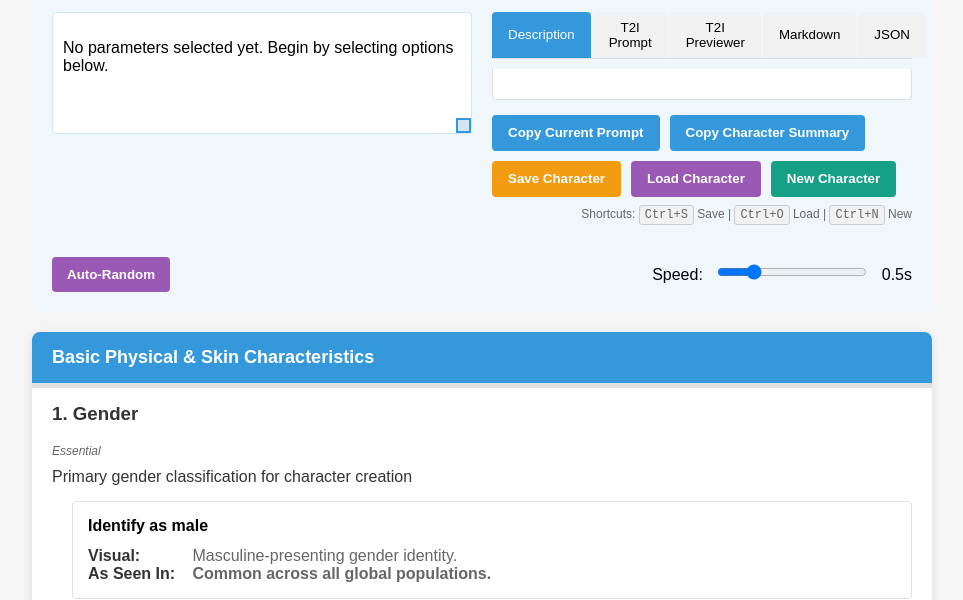
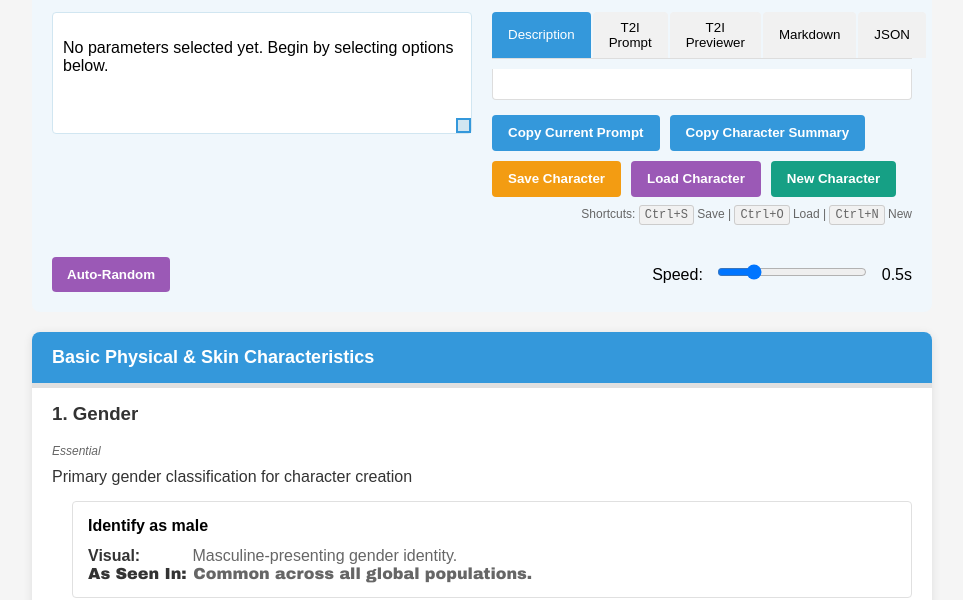
Before and after one commit to Deprived999x/HBSV010, a plain HTML site: page index.html in a window 1280 px wide. Shown: the part 218-818 px from the top of the page, without its empty margins (158-1121 px from the left). Drawn offline with Linux system fonts and the light colour scheme.

Commit message:
Add files via upload

```diff
--- a/index.html
+++ b/index.html
@@ -184,14 +184,17 @@
             width: 100px;
         }
 
-        /* Fix: Target the actual content structure for "As Seen In" text */
+        /* Fix: Target the actual content structure for "As Seen In" text using improved styling */
         .option-description div:nth-child(2) {
             font-weight: bold;
-        }
-
-        /* Keep the label itself not bold by overriding */
+            /* Use a font stack that explicitly includes Arial Bold */
+            font-family: "Arial Bold", "Arial Black", Arial, sans-serif;
+            font-variant: normal;
+        }
+
+        /* Keep the label itself styled properly */
         .option-description div:nth-child(2) .description-label {
-            font-weight: bold; /* Keep the label bold as it should be */
+            color: #333;
         }
 
         .edit-button {
```
